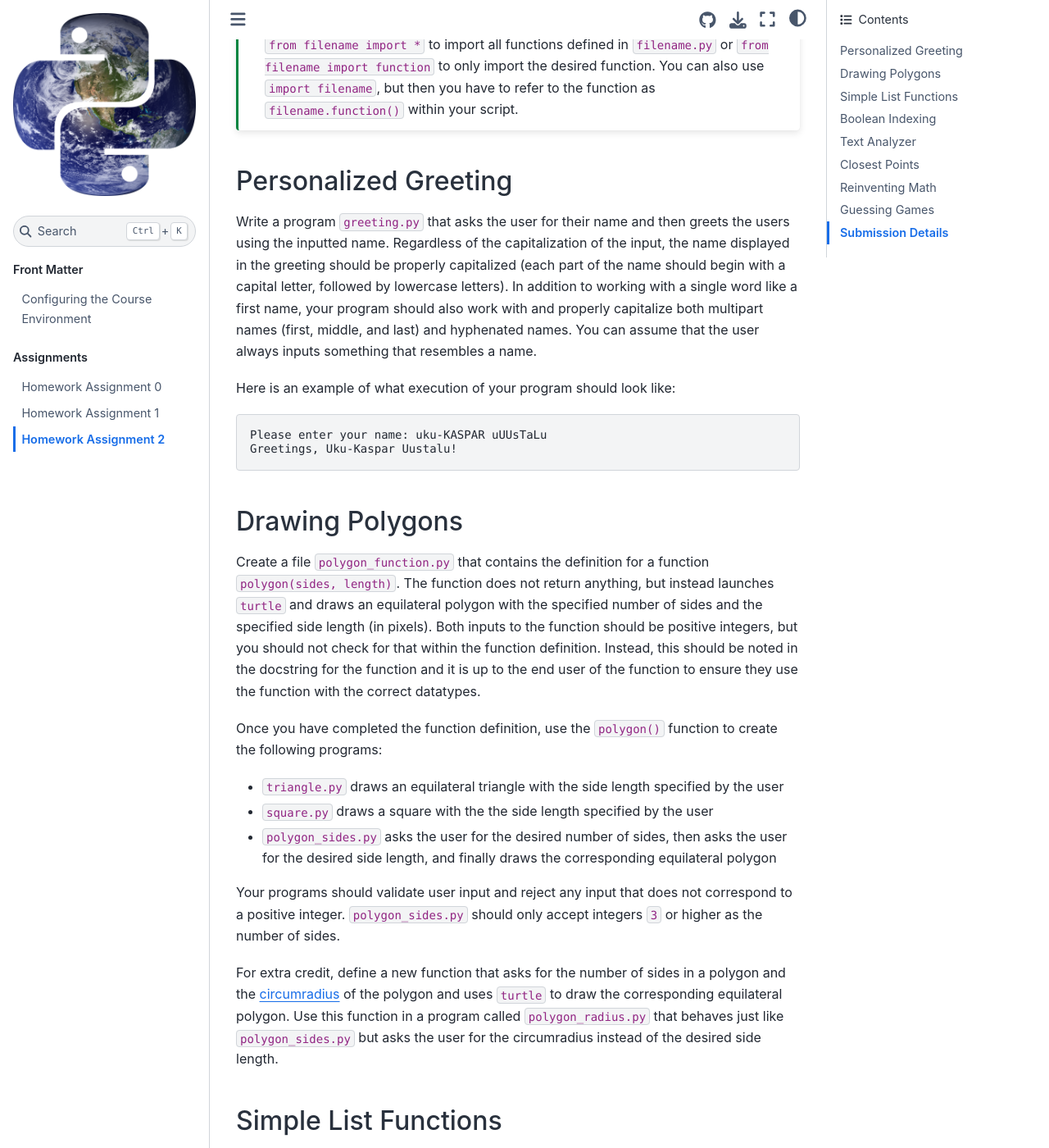
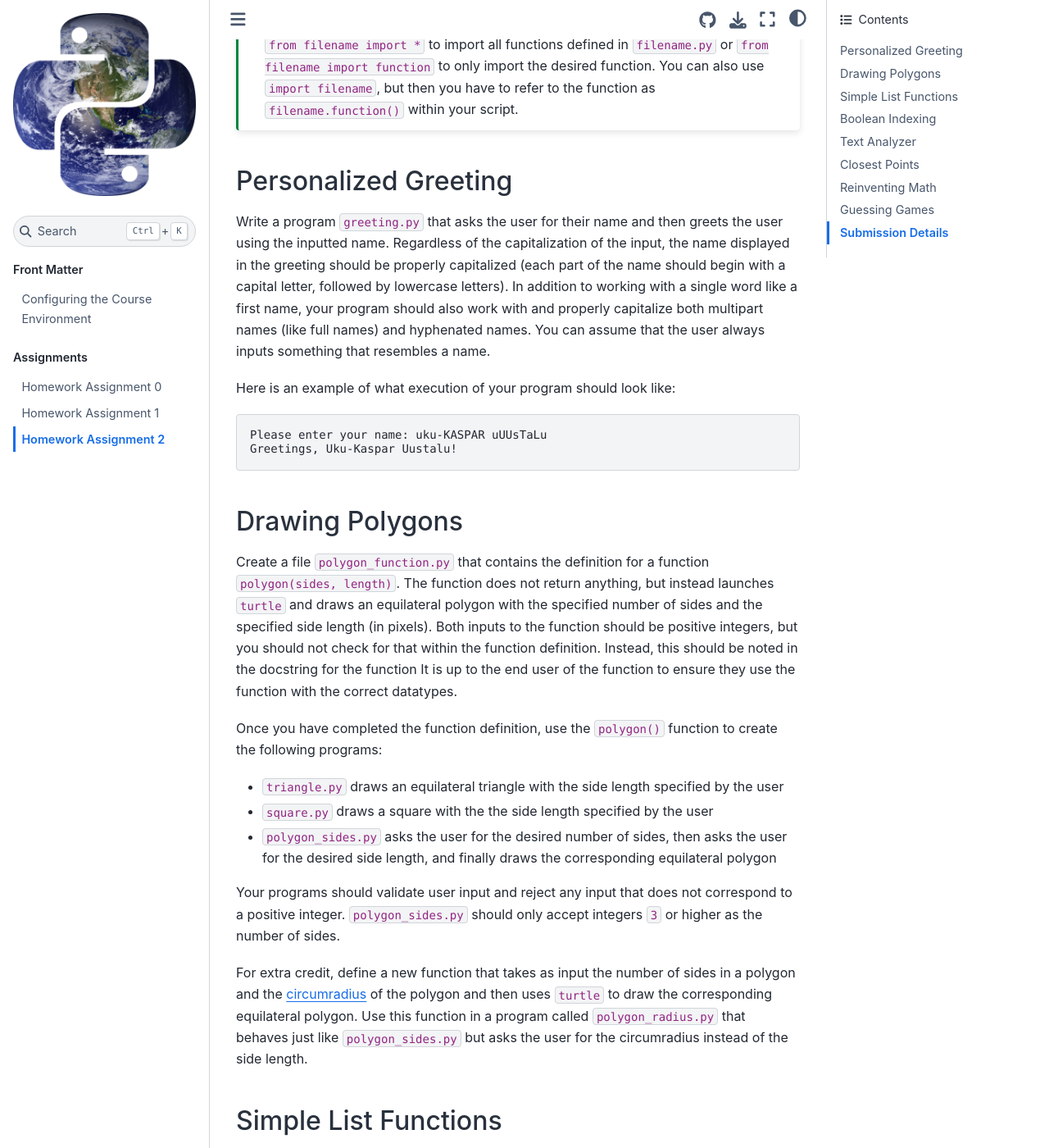
Before and after one commit to uep239/uep239.github.io, a Jupyter Book: the page built from source/assignments/hw02.md, in a window 1280 px wide and 1400 px high, scrolled down 473 px. Shown: the whole window at 82% size. Built offline with Jupyter Book 1.0.4 settings and Sphinx 7.4.7 and the Sphinx Book theme 1.1.4, drawn with Linux system fonts in a browser that asks for light colours; some of the changed text lies outside the part shown.

Commit message:
minor updates to hw02

```diff
--- a/source/assignments/hw02.md
+++ b/source/assignments/hw02.md
@@ -12,7 +12,7 @@ To use a function defined in another `.py` file in the same directory, you can i
 
 ## Personalized Greeting
 
-Write a program `greeting.py` that asks the user for their name and then greets the users using the inputted name. Regardless of the capitalization of the input, the name displayed in the greeting should be properly capitalized (each part of the name should begin with a capital letter, followed by lowercase letters). In addition to working with a single word like a first name, your program should also work with and properly capitalize both multipart names (first, middle, and last) and hyphenated names. You can assume that the user always inputs something that resembles a name.
+Write a program `greeting.py` that asks the user for their name and then greets the user using the inputted name. Regardless of the capitalization of the input, the name displayed in the greeting should be properly capitalized (each part of the name should begin with a capital letter, followed by lowercase letters). In addition to working with a single word like a first name, your program should also work with and properly capitalize both multipart names (like full names) and hyphenated names. You can assume that the user always inputs something that resembles a name.
 
 Here is an example of what execution of your program should look like:
 
@@ -23,7 +23,7 @@ Greetings, Uku-Kaspar Uustalu!
 
 ## Drawing Polygons
 
-Create a file `polygon_function.py` that contains the definition for a function `polygon(sides, length)`. The function does not return anything, but instead launches `turtle` and draws an equilateral polygon with the specified number of sides and the specified side length (in pixels). Both inputs to the function should be positive integers, but you should not check for that within the function definition. Instead, this should be noted in the docstring for the function and it is up to the end user of the function to ensure they use the function with the correct datatypes.
+Create a file `polygon_function.py` that contains the definition for a function `polygon(sides, length)`. The function does not return anything, but instead launches `turtle` and draws an equilateral polygon with the specified number of sides and the specified side length (in pixels). Both inputs to the function should be positive integers, but you should not check for that within the function definition. Instead, this should be noted in the docstring for the function It is up to the end user of the function to ensure they use the function with the correct datatypes.
 
 Once you have completed the function definition, use the `polygon()` function to create the following programs:
 - `triangle.py` draws an equilateral triangle with the side length specified by the user
@@ -32,7 +32,7 @@ Once you have completed the function definition, use the `polygon()` function to
 
 Your programs should validate user input and reject any input that does not correspond to a positive integer. `polygon_sides.py` should only accept integers `3` or higher as the number of sides.
 
-For extra credit, define a new function that asks for the number of sides in a polygon and the [circumradius](https://en.wikipedia.org/wiki/Circumscribed_circle) of the polygon and uses `turtle` to draw the corresponding equilateral polygon. Use this function in a program called `polygon_radius.py` that behaves just like `polygon_sides.py` but asks the user for the circumradius instead of the desired side length.
+For extra credit, define a new function that takes as input the number of sides in a polygon and the [circumradius](https://en.wikipedia.org/wiki/Circumscribed_circle) of the polygon and then uses `turtle` to draw the corresponding equilateral polygon. Use this function in a program called `polygon_radius.py` that behaves just like `polygon_sides.py` but asks the user for the circumradius instead of the side length.
 
 ## Simple List Functions
 
@@ -98,7 +98,7 @@ Here are some simple test cases for your functions:
 - `euclidean_distance((0, 0), (1, 1))` should return `1.4142135623730951`
 - `closest_points([(0, 0), (1, 1), (3, 3)])` should return `((0, 0), (1, 1))` or `((1, 1), (0, 0))`
 
-Make sure to test your functions thoroughly, Both functions should be defined in the file `points.py`, which should only contain the function definitions and no test code.
+Make sure to test your functions thoroughly. Both functions should be defined in the file `points.py`, which should only contain the function definitions and no test code.
 
 ## Reinventing Math
 
```
Also changed, not shown: other parts of source/assignments/hw02.md (+2 -2 lines).
